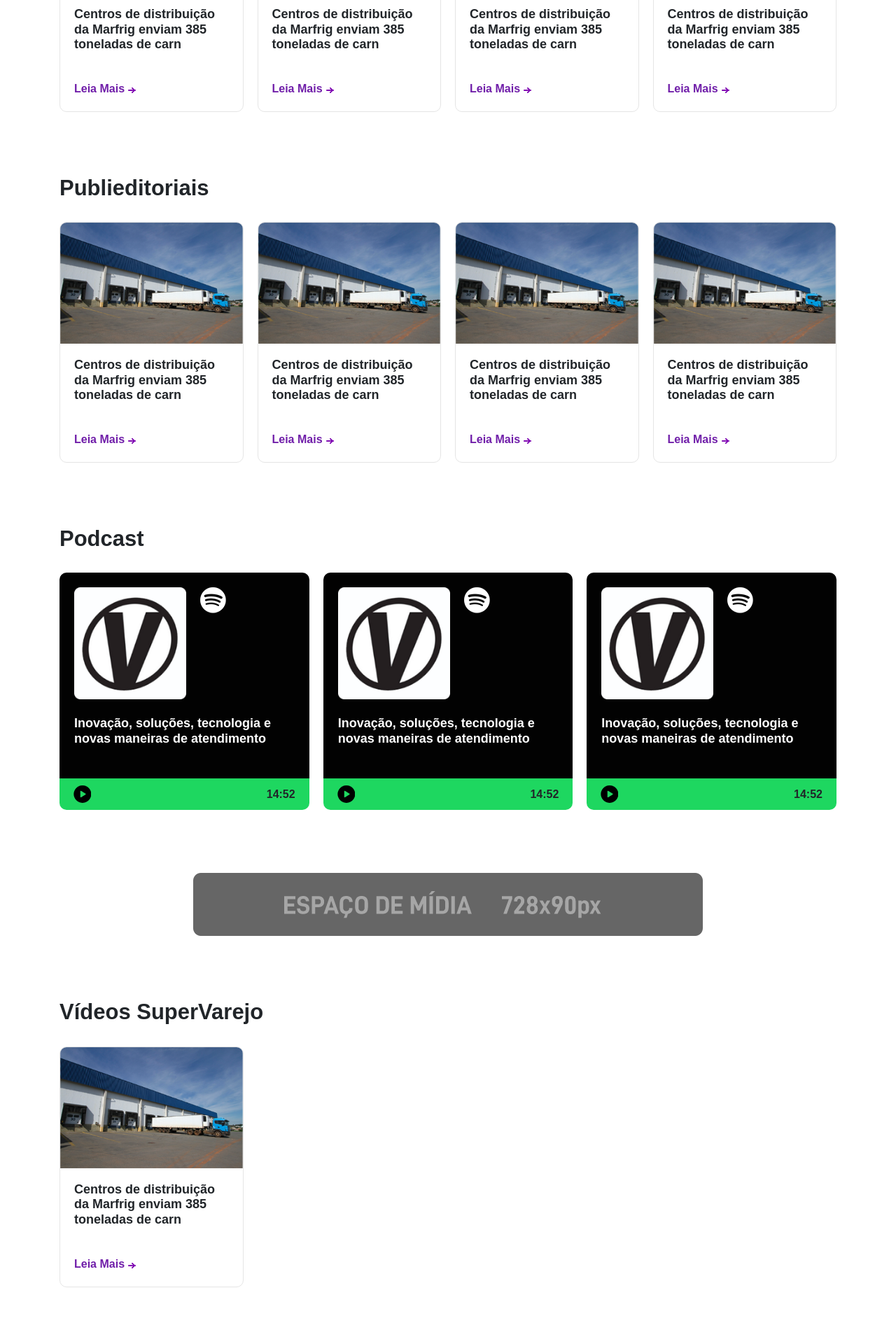
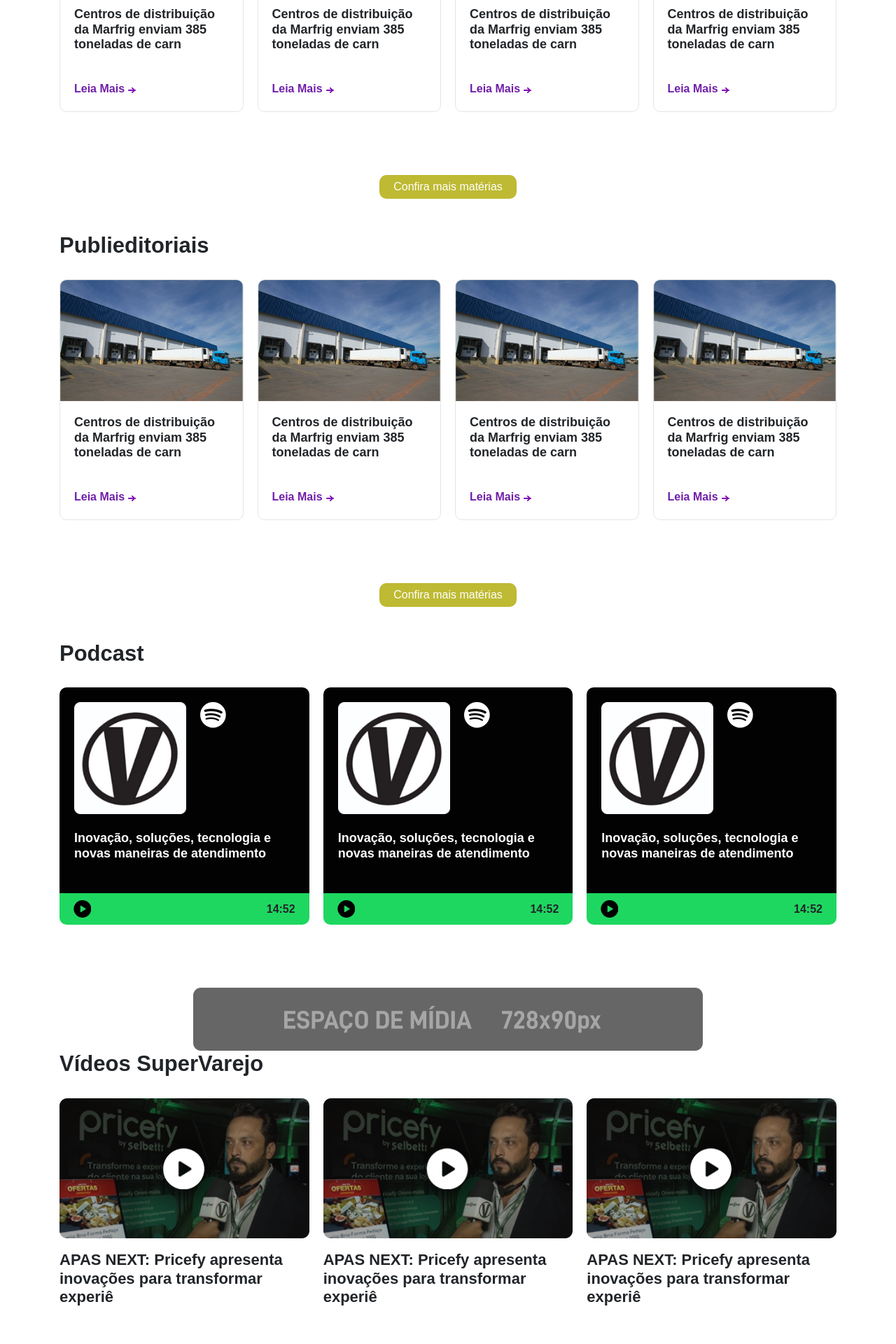
Before and after one commit to disabela-maria20/sass-super-varejo-app, a PHP site: page /index.html in a window 1280 px wide. Shown: the part 2632-4552 px from the top of the page at 70% size. Run offline with PHP 8.4, Linux system fonts and the light colour scheme; some web fonts are replaced.

Commit message:
feat: :sparkles: add update index

```diff
--- a/assets/styles/sass/abstracts/_mixins.scss
+++ b/assets/styles/sass/abstracts/_mixins.scss
@@ -83,11 +83,12 @@
   color: $primary-lingh-color;
   border-radius: $border-radius;
   padding: 5px 20px;
-  height: 42px;
   transition: background-color 0.2s ease-in-out;
   border: none;
 
   &:hover {
+    color: $primary-lingh-color;
+    text-decoration: none;
     background-color: darken($primary-colors, 10%);
   }
   &:focus-within {
--- a/assets/styles/sass/base.scss
+++ b/assets/styles/sass/base.scss
@@ -13,6 +13,7 @@
 @import "./components/banner";
 @import "./components/cardSlide";
 @import "./components/cardHome";
+@import "./components/cta";
 
 body {
   font-family: $font-primary !important;
--- /dev/null
+++ b/assets/styles/sass/components/_cta.scss
@@ -0,0 +1,3 @@
+.cta {
+  @include cta;
+}
--- a/assets/styles/sass/layout/_News.scss
+++ b/assets/styles/sass/layout/_News.scss
@@ -9,9 +9,10 @@
   .news_area {
     display: grid;
     gap: 20px;
-    margin-bottom: 90px;
+    margin-bottom: 45px;
     @include media(md) {
       grid-template-columns: 1fr 1fr;
+      margin-bottom: 90px;
     }
     @include media(lg) {
       grid-template-columns: repeat(4, 1fr);
--- a/assets/styles/sass/layout/_video.scss
+++ b/assets/styles/sass/layout/_video.scss
@@ -1,5 +1,4 @@
 .video {
-  margin-top: 90px;
   h2 {
     @include subTitleH2;
     margin-bottom: 20px;
@@ -11,12 +10,23 @@
   .video_area {
     display: grid;
     gap: 20px;
-    margin-bottom: 90px;
+    margin-bottom: 45px;
     @include media(md) {
       grid-template-columns: 1fr 1fr;
+      margin-bottom: 90px;
     }
     @include media(lg) {
-      grid-template-columns: repeat(4, 1fr);
+      grid-template-columns: repeat(3, 1fr);
+    }
+
+    h2 {
+      font-size: 700;
+      font-size: 18px;
+      margin: 18px 0;
+
+      @include media(md) {
+        font-size: 22px;
+      }
     }
   }
 }
--- a/index.html
+++ b/index.html
@@ -195,6 +195,7 @@
         </div>
       </div>
     </section>
+
   </section>
   <section class="magazine">
     <div class="container">
@@ -308,6 +309,9 @@
           </div>
         </div>
       </div>
+      <div class="d-flex justify-content-center mb-5">
+        <a href="" class="cta">Confira mais matérias</a>
+      </div>
     </div>
   </section>
   <section class="news">
@@ -342,6 +346,9 @@
             <a href="#" class="">leia mais</a>
           </div>
         </div>
+      </div>
+      <div class="d-flex justify-content-center mb-5">
+        <a href="" class="cta">Confira mais matérias</a>
       </div>
     </div>
   </section>
@@ -414,14 +421,30 @@
     <div class="container">
       <h2>Vídeos SuperVarejo</h2>
       <div class="video_area">
-        <div class="card card_home">
-          <img src="./assets/images/card_new.png" class="card-img-top" alt="...">
-          <div class="card-body">
-            <h5 class="card-title mt-0">Centros de distribuição da Marfrig enviam 385 toneladas de carn</h5>
-            <a href="#" class="">leia mais</a>
-          </div>
+        <div class="card_video">
+          <img src="./assets/images/video.png" class="img-fluid" alt="...">
+          <h2>APAS NEXT: Pricefy apresenta inovações para transformar experiê</h2>
+        </div>
+        <div class="card_video">
+          <img src="./assets/images/video.png" class="img-fluid" alt="...">
+          <h2>APAS NEXT: Pricefy apresenta inovações para transformar experiê</h2>
+        </div>
+        <div class="card_video">
+          <img src="./assets/images/video.png" class="img-fluid" alt="...">
+          <h2>APAS NEXT: Pricefy apresenta inovações para transformar experiê</h2>
         </div>
       </div>
+      <div class="d-flex justify-content-center mb-5">
+        <a href="" class="cta">Ver todos</a>
+      </div>
+    </div>
+  </section>
+  <section class="banner">
+    <div class="container">
+      <div class="mb-5 pb-md-5">
+        <img src="./assets/images/banner1440.png" alt="" class=" img-fluid mx-auto d-block" />
+      </div>
+
     </div>
   </section>
   <footer>
```
Also changed, not shown: assets/images/banner1440.png (added), assets/images/video.png (added), assets/styles/css/base.css, 1 other file.
